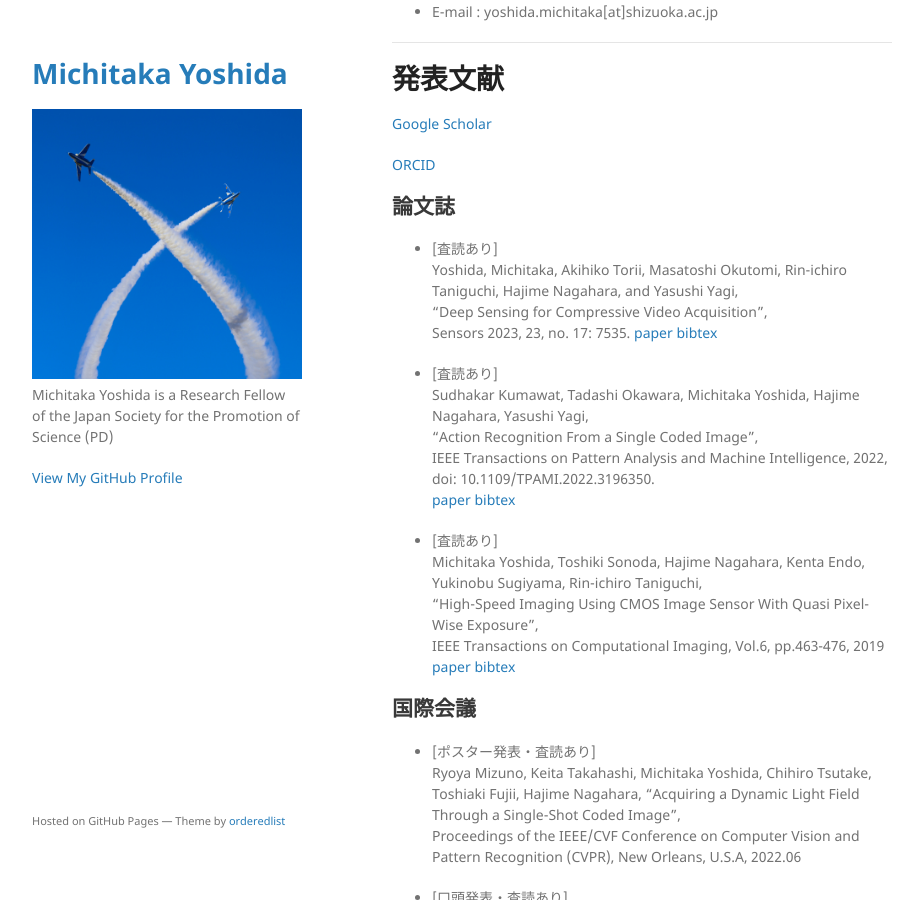
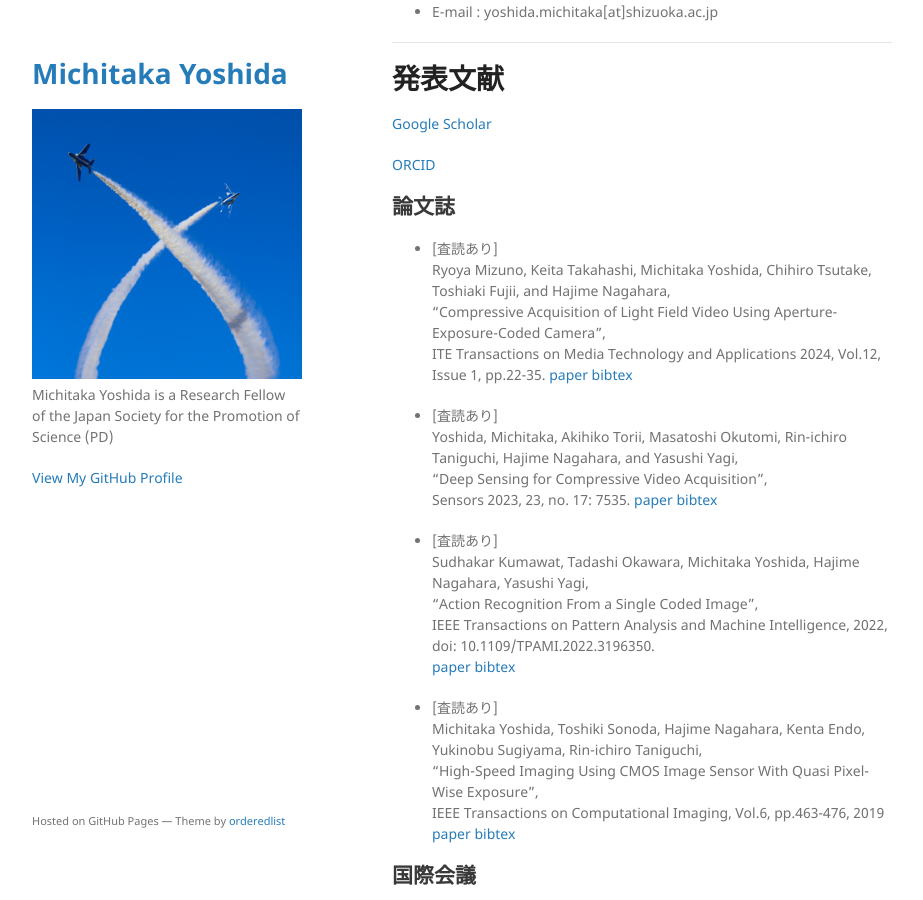
Before and after one commit to michitakayoshida/michitakayoshida.github.io, a Jekyll site: the page built from index.md, in a window 1280 px wide and 900 px high, scrolled down 893 px. Shown: the whole window, without its empty margins (178-1101 px from the left). Built offline with Jekyll 4.4.1, drawn with Linux system fonts in a browser that asks for light colours.

Commit message:
ite_mizuno

```diff
--- a/index.md
+++ b/index.md
@@ -48,6 +48,12 @@ English page is [here](./index_en.html).
 
 [ORCID](https://orcid.org/0000-0002-2227-6345)
 ## 論文誌
+- [査読あり]
+Ryoya Mizuno, Keita Takahashi, Michitaka Yoshida, Chihiro Tsutake, Toshiaki Fujii, and Hajime Nagahara,
+"Compressive Acquisition of Light Field Video Using Aperture-Exposure-Coded Camera",
+ITE Transactions on Media Technology and Applications 2024, Vol.12, Issue 1, pp.22-35.
+[paper](https://doi.org/10.3169/mta.12.22) [bibtex](/bib/mta_12_22_en.bib)
+
 - [査読あり]
 Yoshida, Michitaka, Akihiko Torii, Masatoshi Okutomi, Rin-ichiro Taniguchi, Hajime Nagahara, and Yasushi Yagi,
 "Deep Sensing for Compressive Video Acquisition",
```
Also changed, not shown: bib/mta_12_22_en.bib (added, +10 -0 lines), index_en.md (+6 -0 lines).
